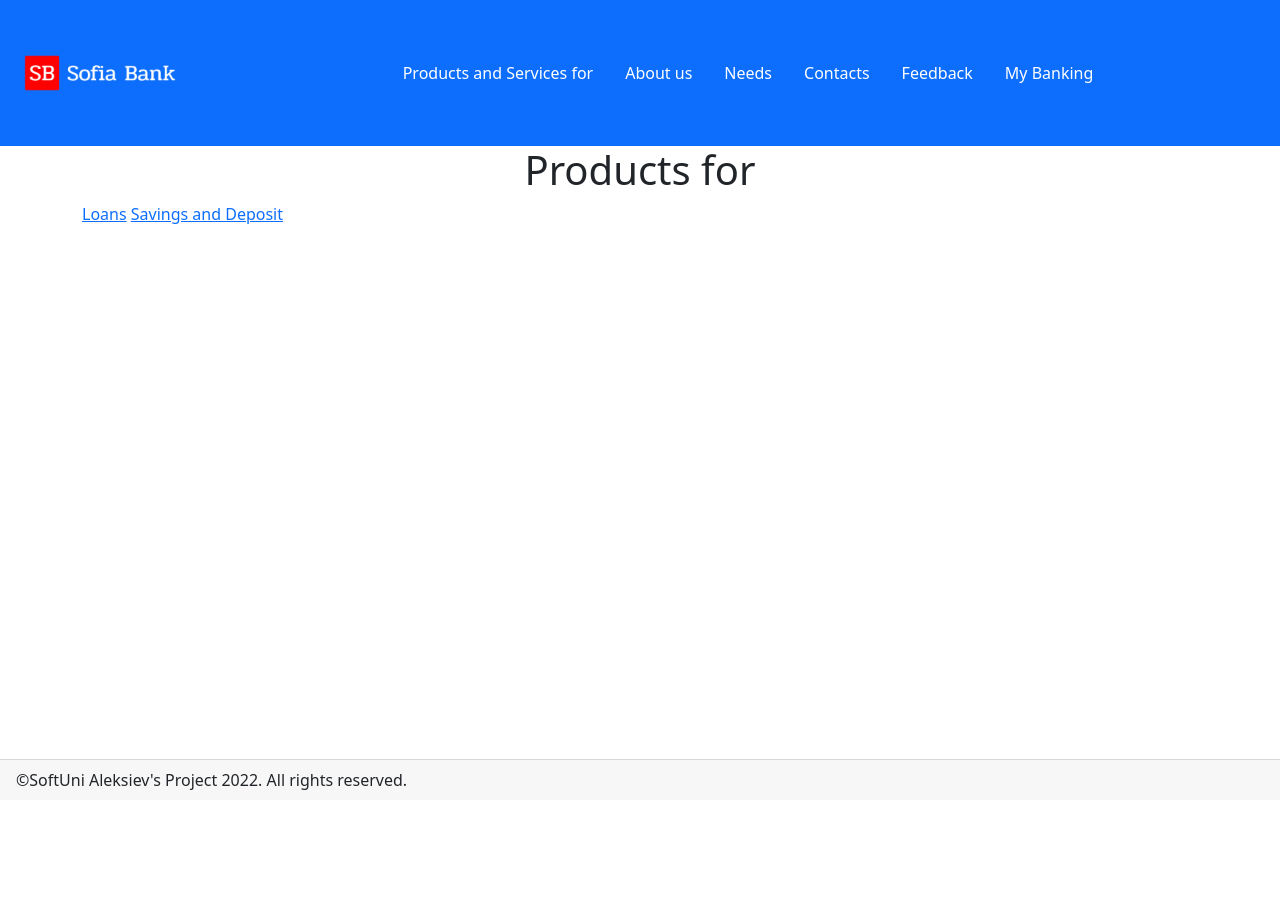
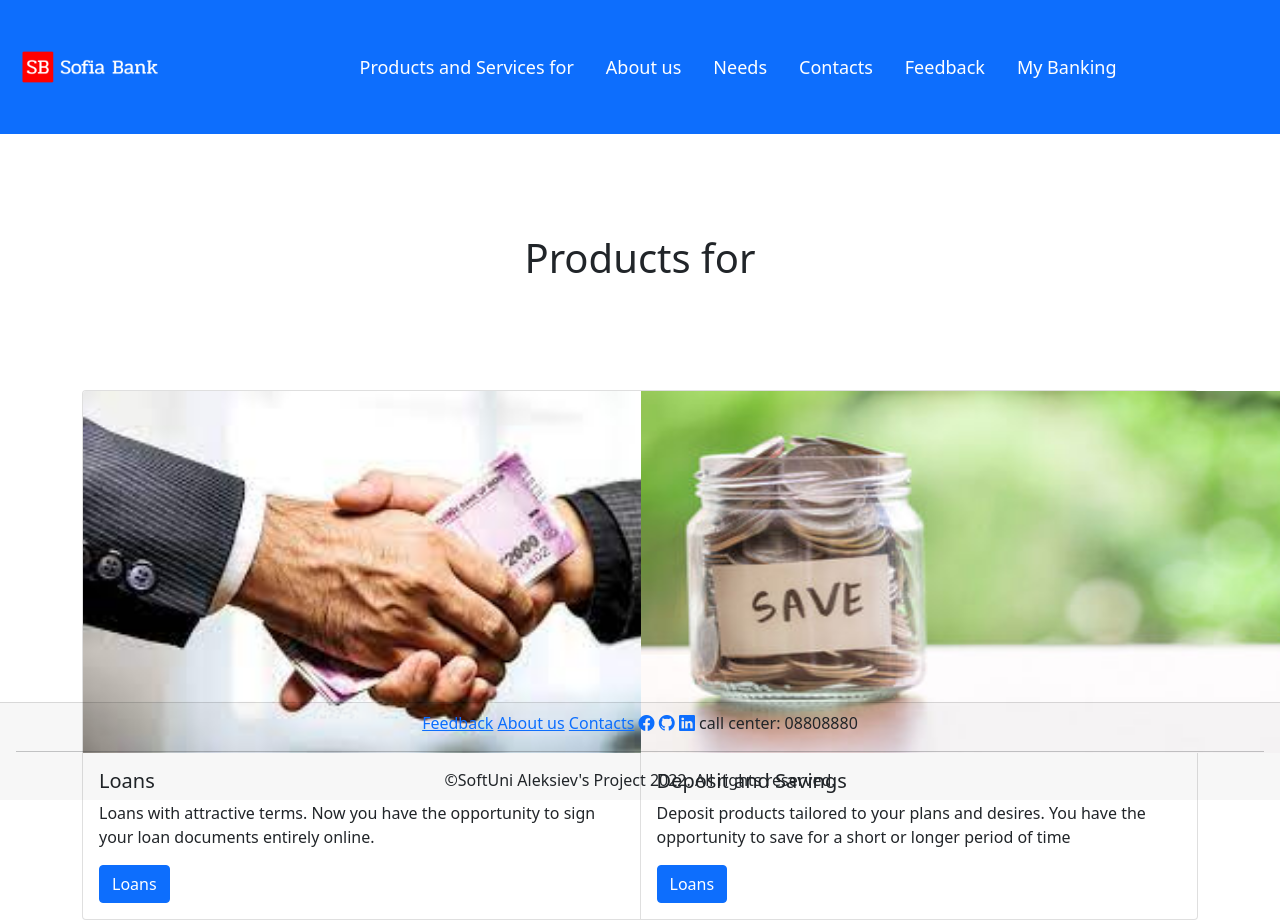
Before and after one commit to Evgeniy-Aleksiev/SofiaBank-project, a Django app: page /products-services/ in a window 1280 px wide. Before the commit the page ends 790 px from the top, so only its background shows below. Run offline with Django 4.2, Linux system fonts and the light colour scheme; some libraries are stand-ins or nearby versions.

Commit message:
css products and services

```diff
--- a/sofia_bank/sofia_bank/accounts/urls.py
+++ b/sofia_bank/sofia_bank/accounts/urls.py
@@ -1,10 +1,11 @@
 from django.urls import path
 
-from sofia_bank.accounts.views import UserLoginView, UserRegisterView, ProfileDetailsView,\
-    ProfileEditView, ProfileDeleteView
+from sofia_bank.accounts.views import UserLoginView, UserRegisterView, ProfileDetailsView, \
+    ProfileEditView, ProfileDeleteView, UserLogoutView
 
 urlpatterns = (
     path('login/', UserLoginView.as_view(), name='login user'),
+    path('logout/', UserLogoutView.as_view(), name='logout user'),
     path('register/', UserRegisterView.as_view(), name='register'),
 
     path('profile/<int:pk>/', ProfileDetailsView.as_view(), name='profile details'),
--- a/sofia_bank/sofia_bank/main/urls.py
+++ b/sofia_bank/sofia_bank/main/urls.py
@@ -1,3 +1,5 @@
+from django.conf import settings
+from django.conf.urls.static import static
 from django.urls import path
 
 from sofia_bank.main.views.bank_information import AboutUsView, ContactView, FeedbackView, FeedbackMessageView
@@ -20,4 +22,4 @@ urlpatterns = [
     path('products-services/', ProductsAndServicesView.as_view(), name='products and services'),
     path('products-services/loans/', CreateLoanView.as_view(), name='loans'),
     path('products-services/savings/', CreateSavingView.as_view(), name='savings and deposit'),
-]
+] + static(settings.MEDIA_URL, document_root=settings.MEDIA_ROOT)
--- a/sofia_bank/sofia_bank/settings.py
+++ b/sofia_bank/sofia_bank/settings.py
@@ -139,6 +139,9 @@ USE_TZ = True
 STATIC_URL = 'static/'
 STATICFILES_DIRS = (BASE_DIR / 'static',)
 
+MEDIA_URL = 'media/'
+MEDIA_ROOT = BASE_DIR / 'mediafiles'
+
 # Default primary key field type
 # https://docs.djangoproject.com/en/4.0/ref/settings/#default-auto-field
 
--- a/sofia_bank/static/css/home_page.css
+++ b/sofia_bank/static/css/home_page.css
@@ -0,0 +1,24 @@
+.main-header nav a{
+    font-size: 18px;
+}
+
+.main-header nav a:hover{
+    font-weight: bold;
+}
+
+.text-center {
+    padding: 100px;
+}
+
+
+footer .links{
+    display: inline-block;
+    width: 100%;
+    text-align: center;
+}
+
+footer .coppy{
+    display: inline-block;
+    width: 100%;
+    text-align: center;
+}
--- /dev/null
+++ b/sofia_bank/static/css/products_and_services.css
@@ -0,0 +1,5 @@
+.card-img-top{
+    float:left;
+    width: 646px;
+    height: 362px;
+}
--- a/sofia_bank/static/css/web_style.css
+++ b/sofia_bank/static/css/web_style.css
@@ -1,2 +1,2 @@
 @import "home_page.css";
-@import "header_footer.css";
+@import "products_and_services.css";
--- a/sofia_bank/templates/base.html
+++ b/sofia_bank/templates/base.html
@@ -7,7 +7,8 @@
     <meta name="viewport" content="width=device-width, initial-scale=1">
     <title>SofiaBank</title>
     <link href="https://cdn.jsdelivr.net/npm/bootstrap@5.1.3/dist/css/bootstrap.min.css" rel="stylesheet" integrity="sha384-1BmE4kWBq78iYhFldvKuhfTAU6auU8tT94WrHftjDbrCEXSU1oBoqyl2QvZ6jIW3" crossorigin="anonymous">
-</head>
+    <link rel="stylesheet" href="https://cdn.jsdelivr.net/npm/bootstrap-icons@1.8.1/font/bootstrap-icons.css">
+    <link rel="stylesheet" href="{% static 'css/web_style.css' %}"/>
 <body>
     {% csrf_token %}
     <header class="main-header">
@@ -19,7 +20,7 @@
 {#            </h1>#}
             <nav class="navbar navbar-dark bg-primary">
                 <a href="{% url 'index' %}" class="navbar-brand">
-                    <img src="{% static 'images/logo1.png' %}" class="rounded float-start" width="200" alt="Sofia banking">
+                    <img src="{% static 'images/logo1.png' %}" class="rounded float-start" width="180" alt="Sofia banking">
                 </a>
                 <ul class="nav justify-content-end">
                     <li class="nav-item">
@@ -51,7 +52,7 @@
                     {% if request.user.is_authenticated %}
                         <span class="navbar-text">Welcome, {{ user }} </span>
                         <li class="nav-item">
-                            <a href="" class="nav-link text-danger">Sign out</a>
+                            <a href="{% url 'logout user' %}?next=/accounts/login/" class="nav-link text-danger">Sign out</a>
                         </li>
                     {% endif %}
                 </ul>
@@ -65,7 +66,17 @@
     </div>
 
     <footer class="fixed-bottom card-footer ">
-        <div>&copy;SoftUni Aleksiev's Project 2022. All rights reserved.</div>
+        <div class="links">
+            <a href="{% url 'feedback' %}">Feedback</a>
+            <a href="{% url 'bank info' %}">About us</a>
+            <a href="{% url 'contacts' %}">Contacts</a>
+            <a href="https://www.facebook.com/evgeni.aleksiev.23/"><i class="bi bi-facebook"></i></a>
+            <a href="https://github.com/Evgeniy-Aleksiev"><i  class="bi bi-github"></i></a>
+            <a href="https://bg.linkedin.com/in/evgeniy-aleksiev-078971224"><i class="bi bi-linkedin"></i></a>
+            <a>call center: 08808880 </a>
+        </div>
+        <hr>
+        <div class="coppy">&copy;SoftUni Aleksiev's Project 2022. All rights reserved.</div>
     </footer>
 
     <script src="https://cdn.jsdelivr.net/npm/bootstrap@5.1.3/dist/js/bootstrap.bundle.min.js"
@@ -78,5 +89,6 @@
             integrity="sha384-QJHtvGhmr9XOIpI6YVutG+2QOK9T+ZnN4kzFN1RtK3zEFEIsxhlmWl5/YESvpZ13"
             crossorigin="anonymous"></script>
 
+
 </body>
 </html>
--- a/sofia_bank/templates/main/contacts.html
+++ b/sofia_bank/templates/main/contacts.html
@@ -17,4 +17,5 @@
             {% endfor %}
         </ul>
     </div>
+    <h5>call center: 08808880</h5>
 {% endblock %}
--- a/sofia_bank/templates/main/products_and_services.html
+++ b/sofia_bank/templates/main/products_and_services.html
@@ -1,11 +1,27 @@
 {% extends 'base.html' %}
+{% load static %}
 {% block page_content %}
-    <h1 class='text-center'>
-        Products for</h1>
-    <div class='container-products'>
-        <div class='bank-products'>
-            <a href="{% url 'loans' %}" class='loans'>Loans</a>
-            <a href="{% url 'savings and deposit' %}" class='Savings'>Savings and Deposit</a>
+
+    <h1 class='text-center'>Products for</h1>
+    <div class="card-group">
+        <div class="card">
+            <img class="card-img-top" src="{% static 'images/loan.jpg' %}" alt="Card image cap">
+            <div class="card-body">
+                <h5 class="card-title">Loans</h5>
+                <p class="card-text">Loans with attractive terms. Now you have the opportunity to
+                    sign your loan documents entirely online.</p>
+                <a href="{% url 'loans' %}" class="btn btn-primary">Loans</a>
+            </div>
+        </div>
+        <div class="card">
+            <img class="card-img-top" src="{% static 'images/save.jpg' %}" alt="Card image cap">
+            <div class="card-body">
+                <h5 class="card-title">Deposit and Savings</h5>
+                <p class="card-text">Deposit products tailored to your plans and desires. You have the
+                    opportunity to save for a short or longer period of time</p>
+                <a href="{% url 'loans' %}" class="btn btn-primary">Loans</a>
+            </div>
         </div>
     </div>
+
 {% endblock %}
```
Also changed, not shown: sofia_bank/sofia_bank/accounts/forms.py (+2 -49 lines), sofia_bank/sofia_bank/accounts/views.py (+11 -0 lines), sofia_bank/templates/accounts/profile_delete.html (+16 -9 lines), sofia_bank/static/css/header_footer.css (added), sofia_bank/static/images/loan.jpg (added), sofia_bank/static/images/save.jpg (added).
